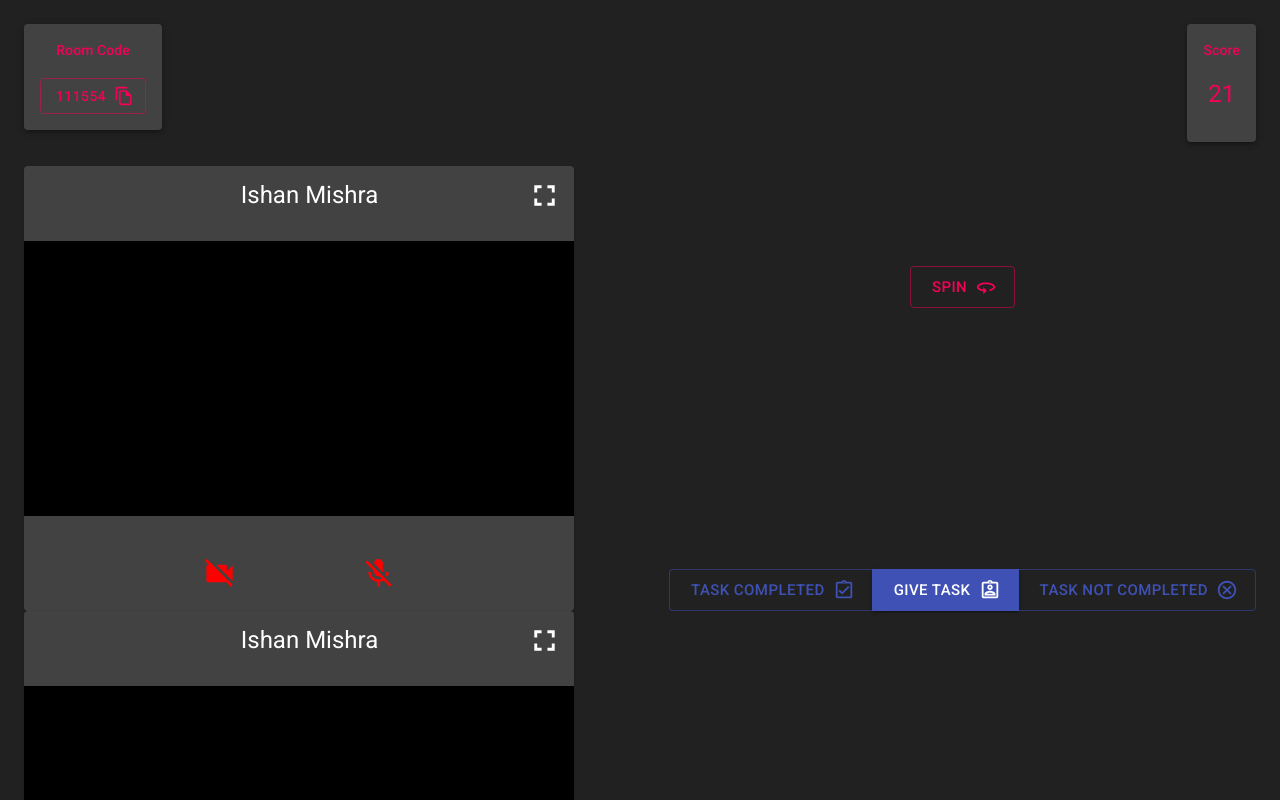
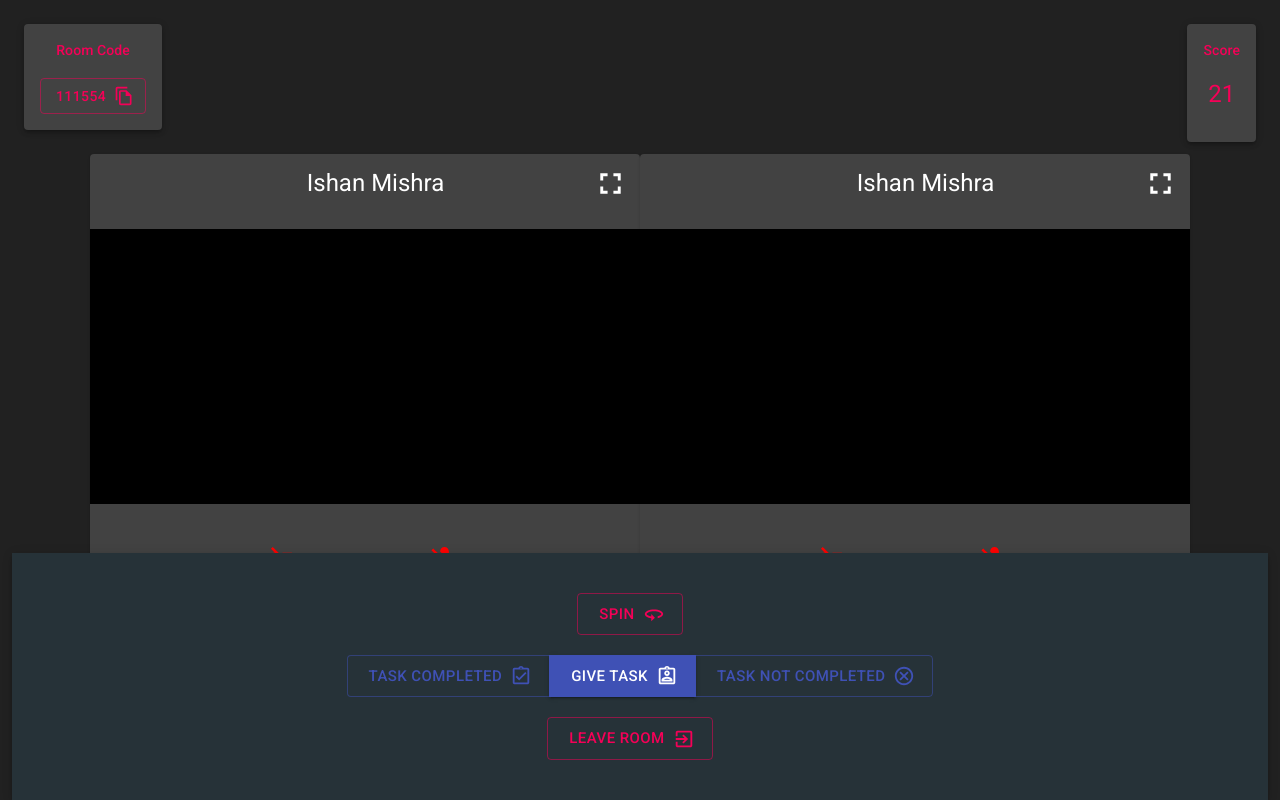
Before and after one commit to ishanExtreme/Truth_Dare, a React (Create React App) app: page /join in a window 1280 px wide. Shown: the top 800 px of the page. Built offline with nearby package versions, Linux system fonts and the light colour scheme.

Commit message:
Button Bar Added

```diff
--- a/src/Pages/Home.jsx
+++ b/src/Pages/Home.jsx
@@ -1,10 +1,14 @@
 import React from 'react';
-import { makeStyles, createMuiTheme, ThemeProvider } from '@material-ui/core';
+import { makeStyles, createMuiTheme, ThemeProvider, withWidth } from '@material-ui/core';
 import Grid from '@material-ui/core/Grid';
+import Hidden from '@material-ui/core/Hidden';
 import Paper from '@material-ui/core/Paper';
 import Typography from '@material-ui/core/Typography';
 import Button from '@material-ui/core/Button';
 import ButtonGroup from '@material-ui/core/ButtonGroup';
+import AppBar from '@material-ui/core/AppBar';
+import ToolBar from '@material-ui/core/Toolbar';
+
 import FileCopyOutlinedIcon from '@material-ui/icons/FileCopyOutlined';
 import AssignmentIndOutlinedIcon from '@material-ui/icons/AssignmentIndOutlined';
 import ThreeSixtyIcon from '@material-ui/icons/ThreeSixty';
@@ -34,6 +38,24 @@ const useStyles = makeStyles((theme)=>{
             marginBottom: theme.spacing(2),
 
         },
+
+        mobileGridItem: {
+            marginBottom: theme.spacing(3),
+        },
+
+        appBar: {
+            top: 'auto',
+            bottom: 0,
+            backgroundColor: "#263238",
+            paddingTop: theme.spacing(5),
+            paddingBottom: theme.spacing(5),
+            paddingInline: theme.spacing(1),
+            // paddingLeft: theme.spacing(1)
+        },
+
+        // mobileContainer: {
+
+        // }
 
 
     };
@@ -110,7 +132,9 @@ function Home(props) {
                 </Grid>
                 {/* Detail Row End*/}
 
+                {/* Desktop View Implementation */}
                 {/* Video Player Pair one */}
+                <Hidden lgDown>
                 <Grid item xs={12}>
                     <Grid
                     container
@@ -119,31 +143,87 @@ function Home(props) {
                             <VideoPlayer />
                         </Grid>
 
-                        {/* Buttons */}
                         <Grid item>
+                            <VideoPlayer />
+                        </Grid>
+                    </Grid>
+                </Grid>
+                </Hidden>
+                {/* Pair one end */}
 
+                {/* Video Player Pair two */}
+                <Hidden lgDown>
+                <Grid item xs={12}>
+                    <Grid
+                    container
+                    justify="space-between">
+                        <Grid item>
+                            <VideoPlayer />
+                        </Grid>
+
+                        <Grid item>
+                            <VideoPlayer />
+                        </Grid>
+                    </Grid>
+                </Grid>
+                </Hidden>
+                {/* Pair two end */}
+                {/* Desktop View End */}
+
+
+                {/* Mobile View Implementation */}
+                {/* Video Players */}
+                <Hidden xlUp >
+                    <Grid
+                    container
+                    justify="center"
+                    >
+                        <Grid item className={classes.mobileGridItem}>
+                            <VideoPlayer />
+                        </Grid>
+
+                        <Grid item className={classes.mobileGridItem}>
+                            <VideoPlayer />
+                        </Grid>
+
+                        <Grid item className={classes.mobileGridItem}>
+                            <VideoPlayer />
+                        </Grid>
+
+                        <Grid item className={classes.mobileGridItem}>
+                            <VideoPlayer />
+                        </Grid>
+
+                    </Grid>
+
+
+                </Hidden>
+                {/* Mobile View End */}
+
+                {/* Button Bar */}
+                <AppBar
+                position="sticky"
+                // color="dark"
+                className={classes.appBar}
+                >
                     <Grid
                     container
                     direction="column"
-                            justify="space-between"
                     alignItems="center"
-                            style={{height: '100%'}}
                     >
-
-                                <Grid item>
+                        <Grid item >
                             <Button
                             variant="outlined"
                             color="secondary"
                             size="large"
+                            style={{marginRight: '20px', marginBottom: '20px'}}
                             endIcon={<ThreeSixtyIcon />}
-                                    style={{marginTop: '100px'}}
                             >
                             SPIN
                             </Button>
                         </Grid>
 
                         <Grid item>
-
                             <ButtonGroup>
                                 <Button
                                 variant="outlined"
@@ -172,52 +252,23 @@ function Home(props) {
                                 Task Not Completed
                                 </Button>
                             </ButtonGroup>
-
                         </Grid>
 
-                            </Grid>
-
-                        </Grid>
-                        {/* Button End */}
-
                         <Grid item>
-                            <VideoPlayer />
-                        </Grid>
-                    </Grid>
-                </Grid>
-                {/* Pair one end */}
-
-                {/* Video Player Pair two */}
-                <Grid item xs={12}>
-                    <Grid
-                    container
-                    justify="space-between">
-                        <Grid item>
-                            <VideoPlayer />
-                        </Grid>
-
-                        {/* Buttons */}
-                        <Grid item>
-
                             <Button
                             variant="outlined"
                             color="secondary"
                             size="large"
+                            style={{marginRight: '20px', marginTop: '20px '}}
                             endIcon={< ExitToAppOutlinedIcon/>}
-                            style={{marginTop: '100px'}}
                             >
                             Leave Room
                             </Button>
+                        </Grid>
 
                     </Grid>
-                        {/* Button End */}
-
-                        <Grid item>
-                            <VideoPlayer />
-                        </Grid>
-                    </Grid>
-                </Grid>
-                {/* Pair two end */}
+                </AppBar>
+                {/* Bar End */}
 
             </Grid>
             {/* Main Container End */}
@@ -227,4 +278,4 @@ function Home(props) {
     );
 }
 
-export default Home;
+export default withWidth()(Home);
```
Lines whose indentation alone changed are shown as unchanged.
